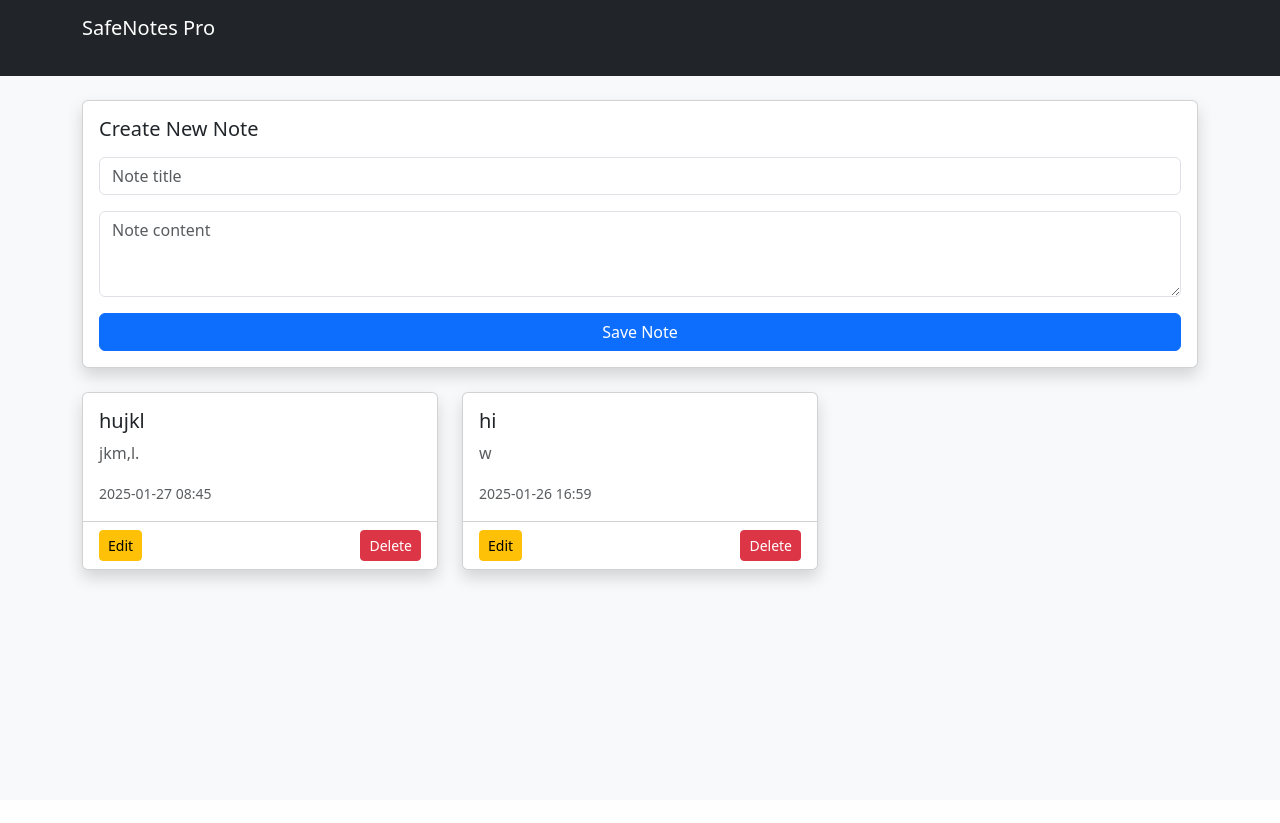
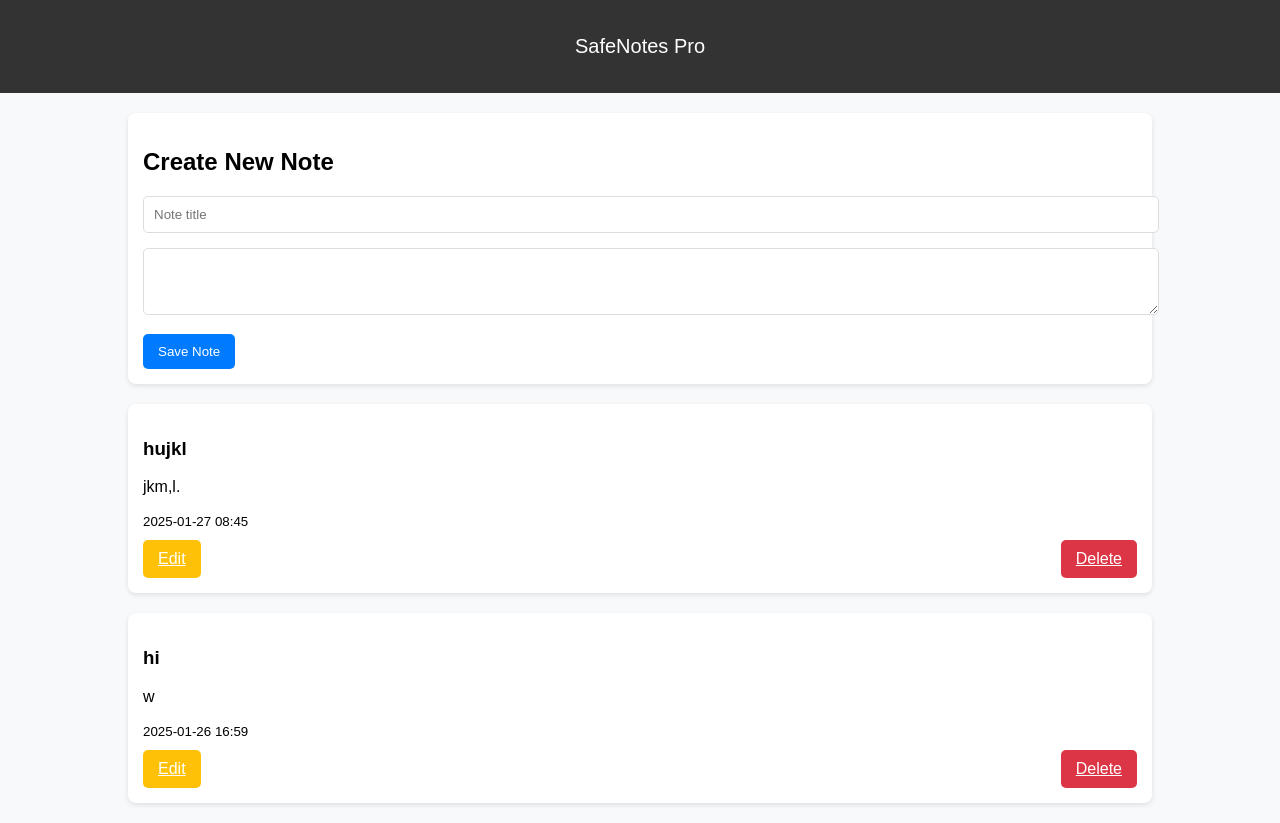
Before and after one commit to MetiGM/notes, a Flask app: page / in a window 1280 px wide. Before the commit the page ends 585 px from the top, so only its background shows below. Run offline with Flask 2, Linux system fonts and the light colour scheme; data comes from the database, SQL or seed files in the repository; both versions use the stored data as it was after the commit; some libraries are stand-ins or nearby versions.

```diff
--- a/app.py
+++ b/app.py
@@ -4,6 +4,8 @@ import sqlite3
 import os
 from flask_wtf.csrf import CSRFProtect
 from dotenv import load_dotenv
+from flask import Flask, render_template
+
 
 load_dotenv()
 
--- a/templates/index.html
+++ b/templates/index.html
@@ -4,24 +4,84 @@
     <meta charset="UTF-8">
     <meta name="viewport" content="width=device-width, initial-scale=1.0">
     <title>SafeNotes Pro</title>
-    <link href="https://cdn.jsdelivr.net/npm/bootstrap@5.3.2/dist/css/bootstrap.min.css" rel="stylesheet">
     <style>
-        .note-card {
-            transition: transform 0.2s, box-shadow 0.2s;
+        body {
+            font-family: Arial, sans-serif;
+            background-color: #f8f9fa;
+            margin: 0;
+            padding: 0;
         }
-        .note-card:hover {
-            transform: translateY(-5px);
-            box-shadow: 0 4px 15px rgba(0, 0, 0, 0.1);
+        .navbar {
+            background: #333;
+            color: white;
+            padding: 15px;
+            text-align: center;
+            font-size: 20px;
         }
         .container {
+            width: 80%;
+            margin: 20px auto;
+        }
+        .alert {
+            padding: 10px;
+            margin-bottom: 15px;
+            border-radius: 5px;
+            background: #ffdddd;
+            color: #a94442;
+        }
+        .note-form {
+            background: white;
+            padding: 15px;
+            border-radius: 8px;
+            box-shadow: 0 2px 5px rgba(0, 0, 0, 0.1);
             margin-bottom: 20px;
+        }
+        .form-group {
+            margin-bottom: 15px;
+        }
+        input, textarea {
+            width: 100%;
+            padding: 10px;
+            border: 1px solid #ddd;
+            border-radius: 5px;
+        }
+        .btn {
+            display: inline-block;
+            padding: 10px 15px;
+            border: none;
+            background: #007bff;
+            color: white;
+            border-radius: 5px;
+            cursor: pointer;
+            text-align: center;
+        }
+        .btn:hover {
+            background: #0056b3;
+        }
+        .note-card {
+            background: white;
+            padding: 15px;
+            border-radius: 8px;
+            box-shadow: 0 2px 5px rgba(0, 0, 0, 0.1);
+            margin-bottom: 20px;
+        }
+        .note-actions {
+            display: flex;
+            justify-content: space-between;
+            margin-top: 10px;
+        }
+        .edit {
+            background: #ffc107;
+        }
+        .delete {
+            background: #dc3545;
         }
     </style>
 </head>
-<body class="bg-light">
-    <nav class="navbar navbar-dark bg-dark mb-4">
+<body>
+    <nav class="navbar">
         <div class="container">
-            <span class="navbar-brand">SafeNotes Pro</span>
+            <span class="brand">SafeNotes Pro</span>
         </div>
     </nav>
 
@@ -30,82 +90,47 @@
         {% with messages = get_flashed_messages(with_categories=true) %}
             {% if messages %}
                 {% for category, message in messages %}
-                    <div class="alert alert-{{ category }} alert-dismissible fade show">
+                    <div class="alert {{ category }}">
                         {{ message }}
-                        <button type="button" class="btn-close" data-bs-dismiss="alert"></button>
                     </div>
                 {% endfor %}
             {% endif %}
         {% endwith %}
 
         <!-- Note Creation/Editing Form -->
-        <div class="card shadow mb-4">
-            <div class="card-body">
-                <h5 class="card-title mb-3">
-                    {% if note_to_edit %}
-                        Edit Note
-                    {% else %}
-                        Create New Note
-                    {% endif %}
-                </h5>
-                <form method="POST" action="{% if note_to_edit %}/edit/{{ note_to_edit[0] }}{% else %}/{% endif %}">
-                    <input type="hidden" name="csrf_token" value="{{ csrf_token() }}">
-                    <div class="mb-3">
-                        <input
-                            type="text"
-                            class="form-control"
-                            name="title"
-                            placeholder="Note title"
-                            value="{{ note_to_edit[1] if note_to_edit else '' }}"
-                            required>
-                    </div>
-                    <div class="mb-3">
-                        <textarea
-                            class="form-control"
-                            name="content"
-                            rows="3"
-                            placeholder="Note content"
-                            required>{{ note_to_edit[2] if note_to_edit else '' }}</textarea>
-                    </div>
-                    <button type="submit" class="btn btn-primary w-100">
-                        {% if note_to_edit %}
-                            Update Note
-                        {% else %}
-                            Save Note
-                        {% endif %}
-                    </button>
-                </form>
-            </div>
+        <div class="note-form">
+            <h2>{% if note_to_edit %}Edit Note{% else %}Create New Note{% endif %}</h2>
+            <form method="POST" action="{% if note_to_edit %}/edit/{{ note_to_edit[0] }}{% else %}/{% endif %}">
+                <input type="hidden" name="csrf_token" value="{{ csrf_token() }}">
+                <div class="form-group">
+                    <input type="text" name="title" placeholder="Note title"
+                           value="{{ note_to_edit[1] if note_to_edit else '' }}" required>
+                </div>
+                <div class="form-group">
+                    <textarea name="content" rows="3" placeholder="Note content" required>
+                        {{ note_to_edit[2] if note_to_edit else '' }}
+                    </textarea>
+                </div>
+                <button type="submit" class="btn">{% if note_to_edit %}Update Note{% else %}Save Note{% endif %}</button>
+            </form>
         </div>
 
         <!-- Notes Grid -->
-        <div class="row row-cols-1 row-cols-md-2 row-cols-lg-3 g-4" id="notesGrid">
+        <div class="notes-grid">
             {% for note in notes %}
-                <div class="col note-item">
-                    <div class="card note-card h-100 shadow">
-                        <div class="card-body">
-                            <h5 class="card-title">{{ note[1] }}</h5>
-                            <p class="card-text text-muted">{{ note[2] }}</p>
-                            <small class="text-muted">
-                                {{ note[3][:16] }}
-                            </small>
-                        </div>
-                        <div class="card-footer bg-white d-flex justify-content-between">
-                            <a href="/edit/{{ note[0] }}" class="btn btn-sm btn-warning">Edit</a>
-                            <a href="/delete/{{ note[0] }}" class="btn btn-sm btn-danger">Delete</a>
-                        </div>
+                <div class="note-card">
+                    <h3>{{ note[1] }}</h3>
+                    <p>{{ note[2] }}</p>
+                    <small>{{ note[3][:16] }}</small>
+                    <div class="note-actions">
+                        <a href="/edit/{{ note[0] }}" class="btn edit">Edit</a>
+                        <a href="/delete/{{ note[0] }}" class="btn delete">Delete</a>
                     </div>
                 </div>
             {% else %}
-                <div class="col-12">
-                    <div class="alert alert-info">
-                        No notes found. Create your first note above!
-                    </div>
-                </div>
+                <p class="no-notes">No notes found. Create your first note above!</p>
             {% endfor %}
         </div>
     </div>
-
-    <script src="https://cdn.jsdelivr.net/npm/bootstrap@5.3.2/dist/js/bootstrap.bundle.min.js"></script>
 </body>
 </html>
```
Also changed, not shown: .github/workflows/ci.yml, notes.db.
